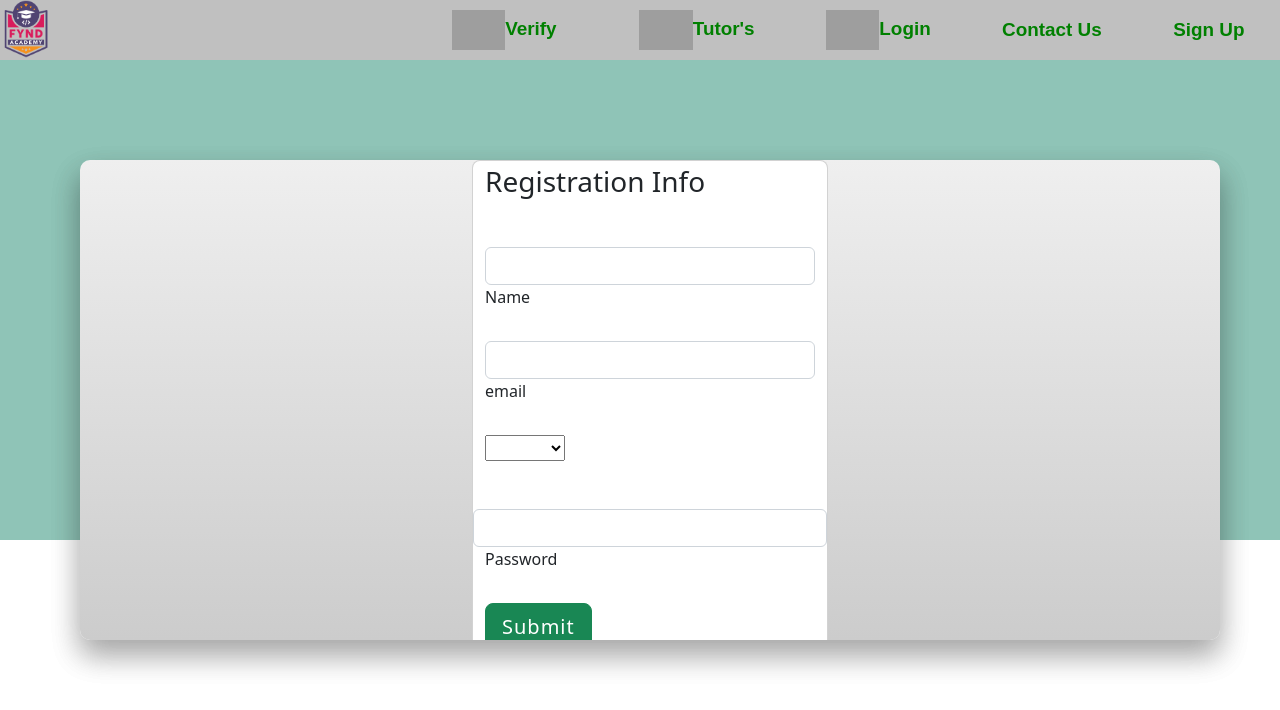
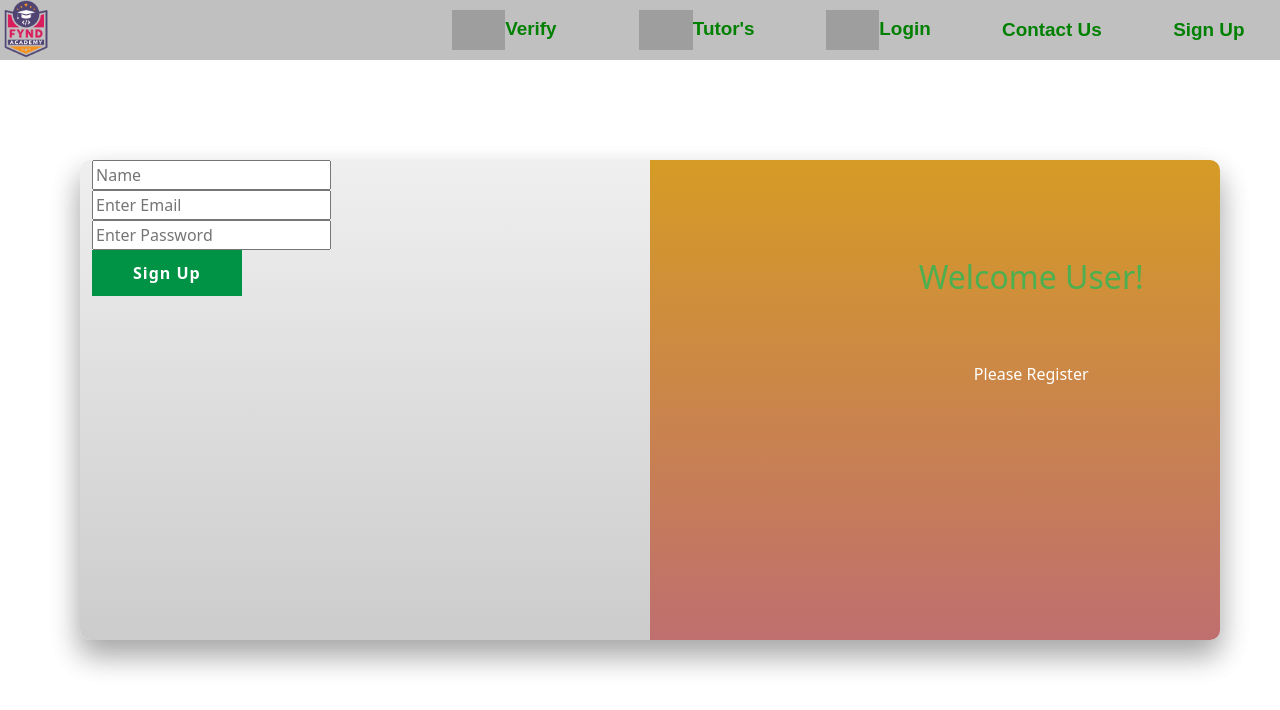
Before and after one commit to jritu961/certificate-verification, a Vue app: page /register in a window 1280 px wide. Shown: the top 710 px of the page. Built offline with nearby package versions, Linux system fonts and the light colour scheme; grey boxes are pictures that could not be loaded.

Commit message:
updated register

```diff
--- a/src/components/userRegister.vue
+++ b/src/components/userRegister.vue
@@ -2,15 +2,49 @@
 <template>
    <div>
     <NavBar/>
-    <section class="h-100 h-custom" style="background-color: #8fc4b7;">
+    <div class="container">
+  <!-- <div v-show="course!=='undefined'"> -->
+  <div class="overlay-container">
+    <div class="overlay2">
+      <div class="overlay-right2">
+        <h2>Welcome User!</h2>
+        <p>Please Register</p>
+        </div>
+      </div>
+</div>
+  <div class="sign-in" >
+          <!-- <h2>Sign In</h2>
+            <div>Use Your Account</div> -->
+        <div class="login">
+          <div>
+            <div>
+         <input type="text" placeholder="Name" v-model="name" />
+         </div>
+          <div>
+         <input type="email" placeholder="Enter Email" v-model="email" />
+         </div>
+          <div>
+         <input type="password"  placeholder="Enter Password" v-model="password"/>
+         </div>
+         <div>
+          <button  class="invert" id="signIn" @click="register()">Sign Up</button>
+          <div ></div>
+          </div>
+         </div>
+         </div>
+         </div>
+        <!-- </div> -->
+        <!-- <div class="b" v-show="course==='undefined'">alert('hii')</div> -->
+        </div>
+    <!-- <section class="h-100 h-custom" style="background-color: #8fc4b7;">
   <div class="container py-0 h-90">
     <div class="row d-flex justify-content-center align-items-center h-100">
       <div class="col-lg-8 col-xl-4">
-        <div class="card rounded-3">
+        <div class="card rounded-3"> -->
           <!-- <img src="https://mdbcdn.b-cdn.net/img/Photos/new-templates/bootstrap-registration/img3.webp"
             class="w-100" style="border-top-left-radius: .3rem; border-top-right-radius: .3rem;"
             alt="Sample photo"> -->
-          <div class="card-body p-3 p-md-1">
+          <!-- <div class="card-body p-3 p-md-1">
             <h3 class="mb-4 pb-2 pb-md-0 mb-md-5 px-md-2">Registration Info</h3>
 
             <form class="px-md-2">
@@ -60,7 +94,7 @@
       </div>
     </div>
   </div>
-</section>
+</section> -->
     </div>
 </template>
 <script >
```
